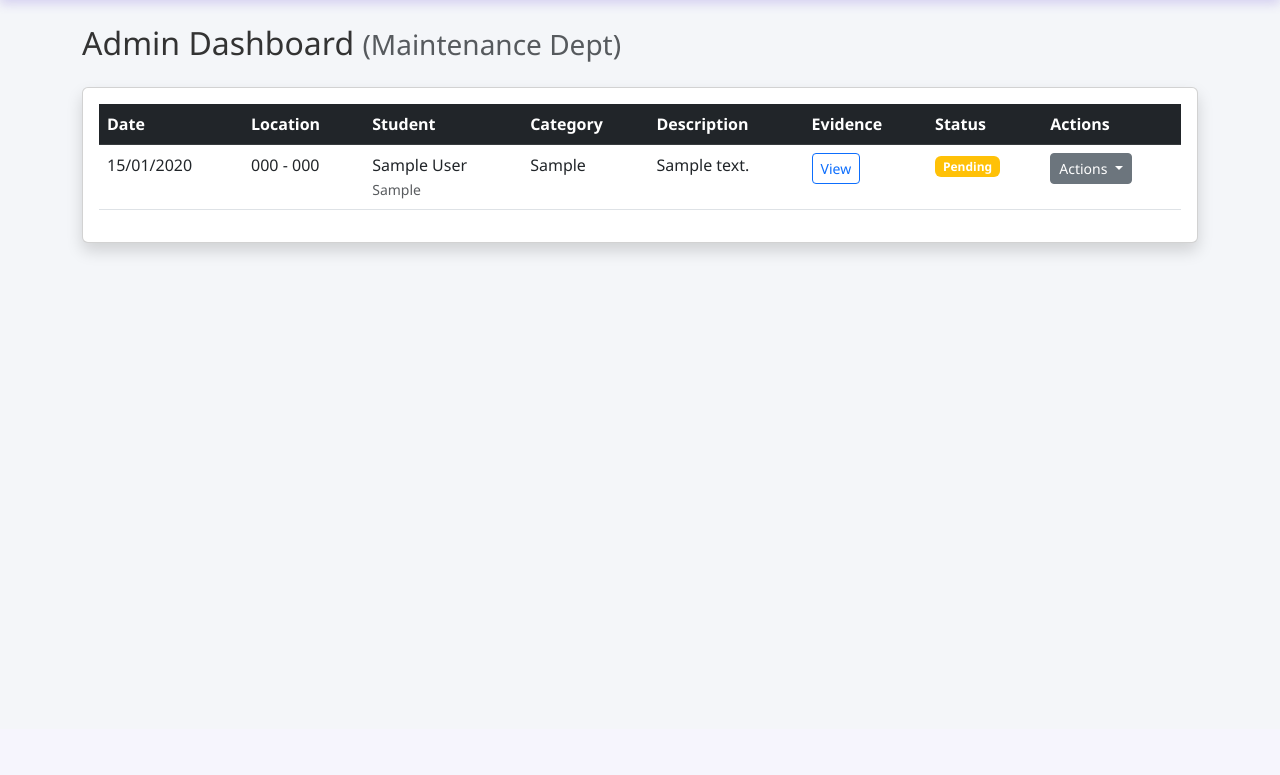
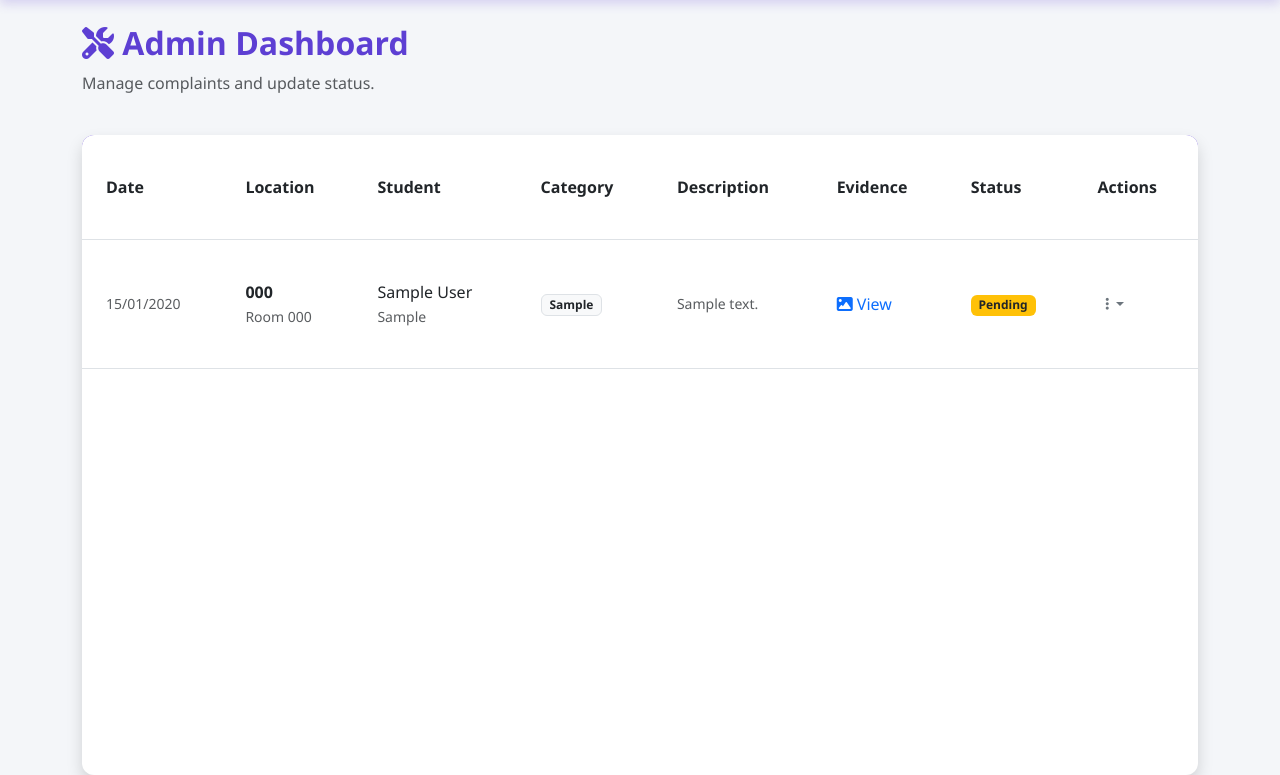
Before and after one commit to zaimtolearn/HOMS-Project, a Flask app: page /admin/dashboard in a window 1280 px wide. Shown: the part 71-846 px from the top of the page. Before the commit the page ends 328 px from the top, so only its background shows below. Run offline with Flask 3, Linux system fonts and the light colour scheme; a user stored in the database is signed in; tables that the repository leaves empty hold one stand-in row (values such as "Sample post"); some libraries are stand-ins or nearby versions; some web fonts are replaced.

Commit message:
Refactor admin dashboard layout and enhance table styles for better readability

```diff
--- a/static/style.css
+++ b/static/style.css
@@ -73,6 +73,10 @@ body {
     background-color: var(--usm-purple-light);
 }
 
+.table-usm td, .table-usm th {
+    padding: 40px 20px; /* Adds breathing room inside the cells */
+}
+
 /* --- 6. LANDING PAGE SPECIFIC (Kept from before) --- */
 .portal-container {
     margin-top: 50px;
@@ -82,9 +86,46 @@ body {
     overflow: hidden;
     min-height: 600px;
 }
-.login-section { padding: 50px; display: flex; flex-direction: column; justify-content: center; }
-.announcement-section { background-color: #fafafa; border-left: 1px solid #eee; padding: 50px; }
-.usm-logo-img { width: 150px !important; height: auto; margin-bottom: 20px; }
-.announcement-item { background: white; border-left: 5px solid var(--usm-purple); padding: 15px; margin-bottom: 15px; box-shadow: 0 2px 5px rgba(0,0,0,0.05); }
-.date-badge { background: var(--usm-purple); color: white; font-size: 0.75rem; padding: 3px 8px; border-radius: 4px; font-weight: bold; }
-.news-link { text-decoration: none; color: #333; font-weight: 500; display: block; margin-top: 5px; }
+
+.login-section {
+    padding: 50px;
+    display: flex;
+    flex-direction: column;
+    justify-content: center;
+}
+
+.announcement-section {
+    background-color: #fafafa;
+    border-left: 1px solid #eee;
+     padding: 50px;
+    }
+
+.usm-logo-img {
+    width: 150px !important;
+    height: auto;
+    margin-bottom: 20px;
+}
+
+.announcement-item {
+    background: white;
+    border-left: 5px solid var(--usm-purple);
+    padding: 15px;
+    margin-bottom: 15px;
+    box-shadow: 0 2px 5px rgba(0,0,0,0.05);
+}
+
+.date-badge {
+    background: var(--usm-purple);
+    color: white; font-size: 0.75rem;
+    padding: 3px 8px;
+    border-radius: 4px;
+    font-weight: bold;
+}
+
+.news-link {
+    text-decoration: none;
+    color: #333;
+    font-weight: 500;
+    display: block;
+    margin-top: 5px;
+}
--- a/templates/admin_dashboard.html
+++ b/templates/admin_dashboard.html
@@ -1,14 +1,18 @@
 {% extends "base.html" %} {% block content %}
-<h2 class="mb-4">
-  Admin Dashboard <small class="text-muted">(Maintenance Dept)</small>
-</h2>
 
-<div class="card shadow">
-  <div class="card-body">
-    <table class="table table-hover">
-      <thead class="table-dark">
+<div class="row mb-4">
+    <div class="col-12">
+        <h2 class="fw-bold" style="color: var(--usm-purple);"><i class="fa-solid fa-screwdriver-wrench"></i> Admin Dashboard</h2>
+        <p class="text-muted">Manage complaints and update status.</p>
+    </div>
+</div>
+
+<div class="card card-usm shadow" style="min-height: 80vh;">  <div class="card-body p-0">
+    <div class="table-responsive">
+        <table class="table table-usm table-hover mb-0 align-middle">
+        <thead>
             <tr>
-          <th>Date</th>
+            <th class="ps-4">Date</th>
             <th>Location</th>
             <th>Student</th>
             <th>Category</th>
@@ -21,53 +25,65 @@
         <tbody>
             {% for c in complaints %}
             <tr>
-          <td>{{ c.created_at.strftime('%d/%m/%Y') if c.created_at else '-' }}</td>
-          <td>{{ c.user.hostel_name }} - {{ c.user.room_number }}</td>
+            <td class="ps-4 text-muted small">{{ c.created_at.strftime('%d/%m/%Y') if c.created_at else '-' }}</td>
+
+            <td>
+                <strong>{{ c.user.hostel_name }}</strong><br>
+                <span class="small text-muted">Room {{ c.user.room_number }}</span>
+            </td>
+
             <td>
                 {{ c.user.full_name }}<br />
                 <small class="text-muted">{{ c.user.matric_no }}</small>
             </td>
-          <td>{{ c.category }}</td>
-          <td>{{ c.description[:40] }}{% if c.description|length > 40 %}...{% endif %}</td>
+
+            <td><span class="badge bg-light text-dark border">{{ c.category }}</span></td>
+
+            <td class="small text-muted" style="max-width: 200px;">
+                {{ c.description[:40] }}{% if c.description|length > 40 %}...{% endif %}
+            </td>
+
             <td>
                 {% if c.image_file and c.image_file != 'default.jpg' %}
-            <a
-              href="{{ url_for('static', filename='uploads/' + c.image_file) }}"
-              target="_blank"
-              class="btn btn-sm btn-outline-primary"
-              >View</a
-            >
+                <a href="{{ url_for('static', filename='uploads/' + c.image_file) }}" target="_blank" class="text-primary text-decoration-none">
+                    <i class="fa-solid fa-image"></i> View
+                </a>
                 {% else %} - {% endif %}
             </td>
+
             <td>
-            <span
-              class="badge {% if c.status == 'Pending' %}bg-warning {% elif c.status == 'In Progress' %}bg-info {% else %}bg-success{% endif %}"
-            >
-              {{ c.status }}
-            </span>
+                {% if c.status == 'Pending' %}
+                    <span class="badge bg-warning text-dark">Pending</span>
+                {% elif c.status == 'In Progress' %}
+                    <span class="badge bg-info text-dark">In Progress</span>
+                {% else %}
+                    <span class="badge bg-success">Resolved</span>
+                {% endif %}
             </td>
+
             <td>
                 <div class="dropdown">
-              <button class="btn btn-sm btn-secondary dropdown-toggle" type="button" id="dropdownMenuButton{{ c.id }}" data-bs-toggle="dropdown" aria-expanded="false">
-                Actions
+                <button class="btn btn-sm btn-outline-secondary dropdown-toggle border-0" type="button" data-bs-toggle="dropdown" aria-expanded="false">
+                    <i class="fa-solid fa-ellipsis-vertical"></i>
                 </button>
-              <ul class="dropdown-menu" aria-labelledby="dropdownMenuButton{{ c.id }}">
+
+                <ul class="dropdown-menu shadow">
                     <li>
-                  <a class="dropdown-item" href="{{ url_for('update_status', complaint_id=c.id, status='In Progress') }}">
-                    <i class="bi bi-play-circle"></i> Start
+                    <a class="dropdown-item text-info" href="{{ url_for('update_status', complaint_id=c.id, status='In Progress') }}">
+                        <i class="fa-solid fa-person-digging me-2"></i> Start Job
                     </a>
                     </li>
                     <li>
-                  <a class="dropdown-item" href="{{ url_for('update_status', complaint_id=c.id, status='Resolved') }}">
-                    <i class="bi bi-check-circle"></i> Resolve
+                    <a class="dropdown-item text-success" href="{{ url_for('update_status', complaint_id=c.id, status='Resolved') }}">
+                        <i class="fa-solid fa-check-circle me-2"></i> Mark Resolved
                     </a>
                     </li>
                     <li><hr class="dropdown-divider"></li>
                     <li>
-                  <form method="POST" action="{{ url_for('admin_delete_complaint', complaint_id=c.id) }}" style="display:inline;" class="w-100">
+                    <form method="POST" action="{{ url_for('admin_delete_complaint', complaint_id=c.id) }}">
                         <input type="hidden" name="csrf_token" value="{{ csrf_token() }}"/>
-                    <button type="submit" class="dropdown-item text-danger" onclick="return confirm('Are you sure you want to delete this complaint?')">
-                      <i class="bi bi-trash"></i> Delete
+                        <button type="submit" class="dropdown-item text-danger" onclick="return confirm('Delete this complaint?')">
+                            <i class="fa-solid fa-trash me-2"></i> Delete
                         </button>
                     </form>
                     </li>
@@ -80,4 +96,5 @@
         </table>
     </div>
   </div>
+</div>
 {% endblock %}
--- a/templates/base.html
+++ b/templates/base.html
@@ -4,15 +4,17 @@
     <meta charset="UTF-8" />
     <meta name="viewport" content="width=device-width, initial-scale=1.0" />
     <title>HOMS USM</title>
+
     <link href="https://cdn.jsdelivr.net/npm/bootstrap@5.3.0/dist/css/bootstrap.min.css" rel="stylesheet"/>
+
     <link rel="stylesheet" href="https://cdnjs.cloudflare.com/ajax/libs/font-awesome/6.4.0/css/all.min.css">
+
     <link rel="stylesheet" href="{{ url_for('static', filename='style.css') }}">
   </head>
   <body>
     <nav class="navbar navbar-expand-lg navbar-dark navbar-usm mb-4">
       <div class="container">
         <a class="navbar-brand" href="/"><i class="fa-solid fa-graduation-cap me-2"></i> HOMS USM</a>
-
         <button class="navbar-toggler" type="button" data-bs-toggle="collapse" data-bs-target="#navbarNav">
             <span class="navbar-toggler-icon"></span>
         </button>
@@ -50,8 +52,10 @@
       {% endwith %}
     </div>
 
-    <div class="container">
-        {% block content %}{% endblock %}
-    </div>
+  <div class="container">
+      {% block content %}{% endblock %}
+  </div>
+
+    <script src="https://cdn.jsdelivr.net/npm/bootstrap@5.3.0/dist/js/bootstrap.bundle.min.js"></script>
   </body>
 </html>
```
Lines whose indentation alone changed are shown as unchanged.
